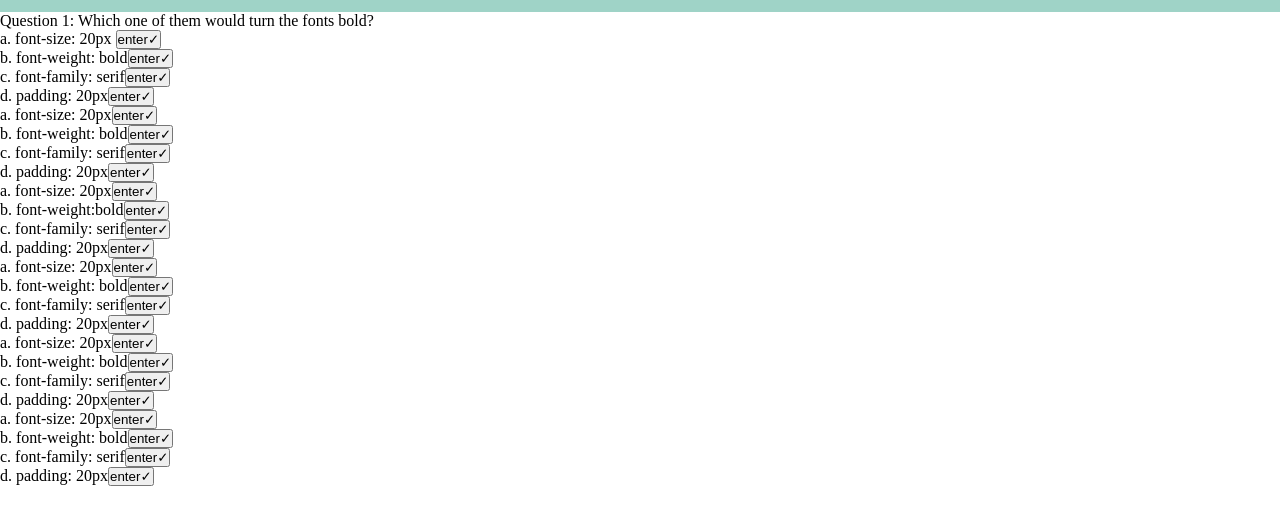
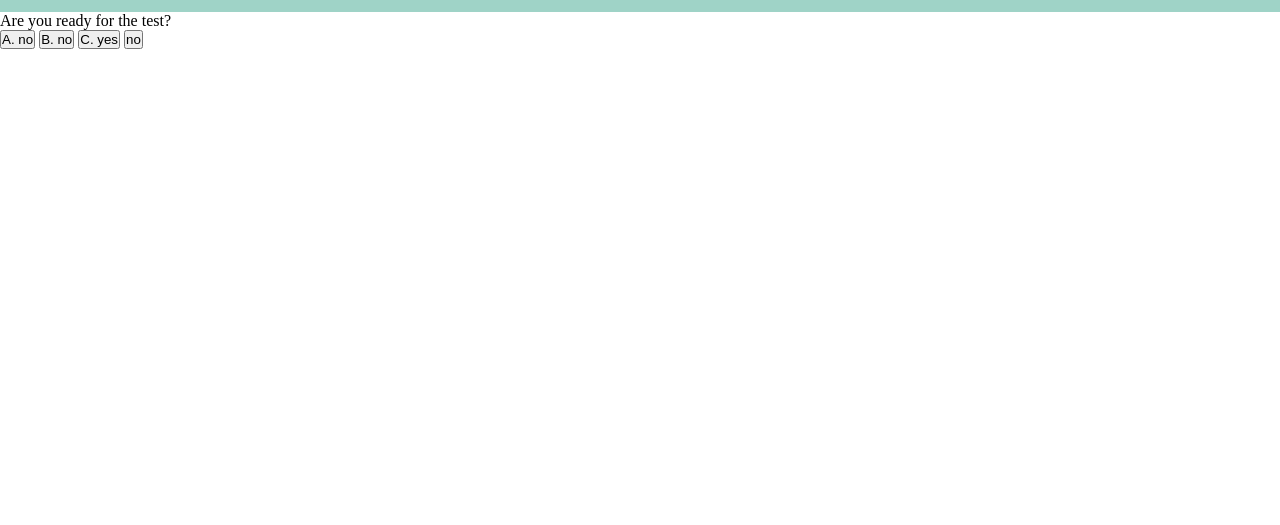
Before and after one commit to linuscth/multipleChoiceGame, a plain HTML site: page index.html in a window 1280 px wide. Shown: the part 75-600 px from the top of the page. Drawn offline with Linux system fonts and the light colour scheme.

Commit message:
added new stuff

```diff
--- a/assets/script.js
+++ b/assets/script.js
@@ -12,8 +12,19 @@ var timerElement = document.querySelector(".timer-count");
 var startButton = document.querySelector('.startButton')
 var timerBox = document.querySelector('.timer-box');
 var done = false;
-var mcButton = document.querySelector('.mcButton');
 var questionNumber = 0;
+var mcButtonA = document.querySelector('.mcButtonA');
+var mcButtonB = document.querySelector('.mcButtonB');
+var mcButtonC = document.querySelector('.mcButtonC');
+var mcButtonD = document.querySelector('.mcButtonD');
+var mcA = document.querySelector('.mcA');
+var mcB = document.querySelector('.mcB');
+var mcC = document.querySelector('.mcC');
+var mcD = document.querySelector('.mcD');
+
+
+
+
 function init() {
 
 }
@@ -25,20 +36,39 @@ function startGame() {
     showQuestion()
 }
 
+// function winGame() {
+//     statusBoard.textContent = "correct!";
+//     ScoreCounter++;
+//     yourPoints.textContent = "yourPoints:" + ScoreCounter;
+//     setWins();
+//     questionNumber++;
+//     showQuestion();
+// }
+// function loseGame() {
+//     statusBoard.textContent = "wrong!";
+//     ScoreCounter -= 0.5;
+//     yourPoints.textContent = "yourPoints:" + ScoreCounter;
+//     setlosses()
+//     showQuestion()
+// }
+
 function winGame() {
     statusBoard.textContent = "correct!";
     ScoreCounter++;
     yourPoints.textContent = "yourPoints:" + ScoreCounter;
-    setWins()
+    setWins();
+    questionNumber++;
+    showQuestion();
 }
+
 function loseGame() {
     statusBoard.textContent = "wrong!";
     ScoreCounter -= 0.5;
     yourPoints.textContent = "yourPoints:" + ScoreCounter;
-    setlosses()
+    setlosses();
+
+    showQuestion();
 }
-
-
 function startTimer(timerCount) {
     timer = setInterval(function () {
         timerCount--;
@@ -51,7 +81,7 @@ function startTimer(timerCount) {
         }
         if (timerCount === 0) {
             clearInterval(timer);
-            displayLoss();
+            displayPoints();
         }
     }
         , 1000);
@@ -60,51 +90,126 @@ function startTimer(timerCount) {
 function showQuestion() {
     var questions = [
         {
+            question: "Are you ready for the test?",
+            choices: ['A. no', 'B. no', 'C. yes', 'no'],
+            correctAnswer: 'C. yes',
+        },
+        {
             question: 'Question 1: Which one of them would turn the fonts bold?',
+            choices: ['A. font-weight: bolder', 'B. color: blue', 'C. background-color:green', 'D. font-size:40px'],
+            correctAnswer: 'A. font-weight: bolder',
         },
         {
             question: 'Question 2: Which one of them would turn the fonts bold?',
+            choices: ['A. font-weight: bolder', 'B. color: blue', 'C. background-color:green', 'D. font-size:40px'],
+            correctAnswer: 'A. font-weight: bolder',
+
         },
         {
             question: 'Question 3: Which one of them would turn the fonts bold?',
+            choices: ['A. font-weight: bolder', 'B. color: blue', 'C. background-color:green', 'D. font-size:40px'],
+            correctAnswer: 'A. font-weight: bolder',
+
         },
         {
             question: 'Question 4: Which one of them would turn the fonts bold?',
+            choices: ['A. font-weight: bolder', 'B. color: blue', 'C. background-color:green', 'D. font-size:40px'],
+            correctAnswer: 'A. font-weight: bolder',
+
         },
         {
             question: 'Question 5: Which one of them would turn the fonts bold?',
+            choices: ['A. font-weight: bolder', 'B. color: blue', 'C. background-color:green', 'D. font-size:40px'],
+            correctAnswer: 'A. font-weight: bolder',
+
         },
         {
             question: 'Question 6: Which one of them would turn the fonts bold?',
+            choices: ['A. font-weight: bolder', 'B. color: blue', 'C. background-color:green', 'D. font-size:40px'],
+            correctAnswer: 'A. font-weight: bolder',
+
         }
 
-    ]
-    var currentQuestion = questions[questionNumber].question;
+    ];
 
-    function displayQuestion() {
+    function displayQuestions() {
+        var currentQuestion = questions[questionNumber].question;
         questionBlock.textContent = currentQuestion;
-    }
-    function nextQuestion() {
-        questionNumber++;
-        if (questionNumber >= questions.length) {
-            done = true;
-        } else {
-            currentQuestion = questions[questionNumber].question;
-            displayQuestion();
-        }
+        mcA.textContent = questions[questionNumber].choices[0];
+        mcB.textContent = questions[questionNumber].choices[1];
+        mcC.textContent = questions[questionNumber].choices[2];
+        mcD.textContent = questions[questionNumber].choices[3];
     }
 
-    mcButton.addEventListener('click', function (event) {
-        var pickedAnswer = event.target.parentNode;
-        if (pickedAnswer.classList.contains('correctAnswer') === false) {
-            loseGame()
-        } else {
-            winGame()
-            nextQuestion();
-        }
-    })
-    displayQuestion()
+    function checkAnswer() {
+
+
+        mcA.addEventListener('click', function () {
+            if (mcA.textContent === questions[questionNumber].correctAnswer) {
+                winGame();
+
+            } else {
+                loseGame();
+            }
+
+        })
+        mcB.addEventListener('click', function () {
+            if (mcB.textContent === questions[questionNumber].correctAnswer) {
+                winGame();
+            } else {
+                loseGame();
+            }
+
+        })
+        mcC.addEventListener('click', function () {
+            if (mcC.textContent === questions[questionNumber].correctAnswer) {
+                winGame();
+            } else {
+                loseGame();
+            }
+
+        })
+        mcD.addEventListener('click', function () {
+            if (mcD.textContent === questions[questionNumber].correctAnswer) {
+                winGame();
+
+            } else {
+                loseGame();
+            }
+
+        })
+
+
+    }
+    displayQuestions();
+
+    checkAnswer();
+
 }
+
+
+
+
+
+
+
+
+
+// function nextQuestion() {
+
+// }
+
+// mcButton.addEventListener('click', function (event) {
+//     var pickedAnswer = event.target.parentNode;
+//     if (pickedAnswer.classList.contains('correctAnswer') === false) {
+//         loseGame()
+//     } else {
+//         winGame()
+//         nextQuestion();
+//     }
+// })
+
+
 
 
 
--- a/index.html
+++ b/index.html
@@ -35,40 +35,13 @@
             <p class="question q5">Question 5: Which one of them would turn the fonts bold?</p>
             <p class="question q6">Question 6: Which one of them would turn the fonts bold?</p> -->
         </div>
-        <ul class="choiceBlock">
-            <li class="multipleChoices mc1">a. font-size: 20px <button class="mcButton">enter✓</button></li>
-            <li class="multipleChoices mc1 correctAnswer">b. font-weight: bold<button class="mcButton">enter✓</button>
-            </li>
-            <li class="multipleChoices mc1">c. font-family: serif<button class="mcButton">enter✓</button></li>
-            <li class="multipleChoices mc1">d. padding: 20px<button class="mcButton">enter✓</button></li>
-            <li class="multipleChoices mc2">a. font-size: 20px<button class="mcButton">enter✓</button></li>
-            <li class="multipleChoices mc2 correctAnswer">b. font-weight: bold<button class="mcButton">enter✓</button>
-            </li>
-            <li class="multipleChoices mc2">c. font-family: serif<button class="mcButton">enter✓</button></li>
-            <li class="multipleChoices mc2">d. padding: 20px<button class="mcButton">enter✓</button></li>
-            <li class="multipleChoices mc3">a. font-size: 20px<button class="mcButton">enter✓</button></li>
-            <li class="multipleChoices mc3 correctAnswer">b. font-weight:bold<button class="mcButton">enter✓</button>
-            </li>
-            <li class="multipleChoices mc3">c. font-family: serif<button class="mcButton">enter✓</button></li>
-            <li class="multipleChoices mc3">d. padding: 20px<button class="mcButton">enter✓</button></li>
-            <li class="multipleChoices mc4">a. font-size: 20px<button class="mcButton">enter✓</button></li>
-            <li class="multipleChoices mc4 correctAnswer">b. font-weight: bold<button class="mcButton">enter✓</button>
-            </li>
-            <li class="multipleChoices mc4">c. font-family: serif<button class="mcButton">enter✓</button></li>
-            <li class="multipleChoices mc4">d. padding: 20px<button class="mcButton">enter✓</button></li>
-            <li class="multipleChoices mc5">a. font-size: 20px<button class="mcButton">enter✓</button></li>
-            <li class="multipleChoices mc5 correctAnswer">b. font-weight: bold<button class="mcButton">enter✓</button>
-            </li>
-            <li class="multipleChoices mc5">c. font-family: serif<button class="mcButton">enter✓</button></li>
-            <li class="multipleChoices mc5">d. padding: 20px<button class="mcButton">enter✓</button></li>
-            <li class="multipleChoices mc6">a. font-size: 20px<button class="mcButton">enter✓</button></li>
-            <li class="multipleChoices mc6 correctAnswer">b. font-weight: bold<button class="mcButton">enter✓</button>
-            </li>
-            <li class="multipleChoices mc6">c. font-family: serif<button class="mcButton">enter✓</button></li>
-            <li class="multipleChoices mc6">d. padding: 20px<button class="mcButton">enter✓</button></li>
+        <div class="choiceBlock">
+            <button class="multipleChoices mcA mcButtonA">Choice A</button>
+            <button class="multipleChoices mcB mcButtonB">Choice B</button>
+            <button class="multipleChoices mcC mcButtonC">Choice C</button>
+            <button class="multipleChoices mcD mcButtonD">Choice D</button>
 
-
-        </ul>
+        </div>
         <footer>
             <div class="statusBoard"></div>
             <div class="timer-count"></div>
```
Also changed, not shown: assets/style.css (line endings or trailing spaces).
